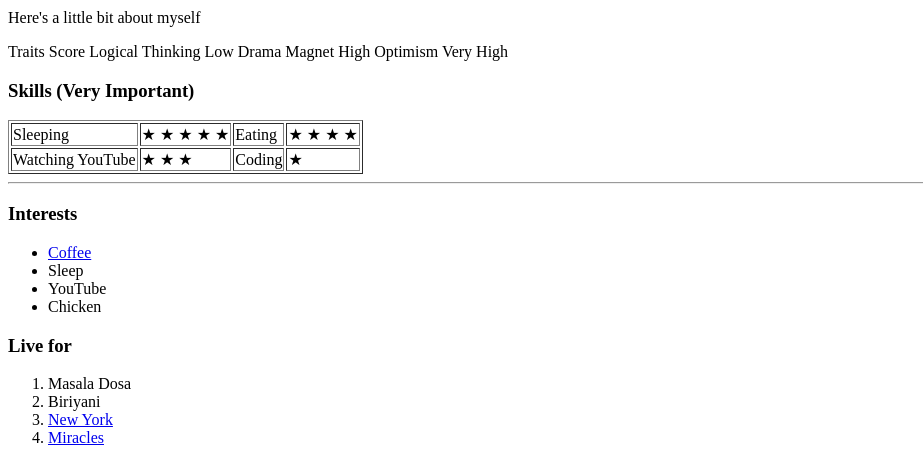
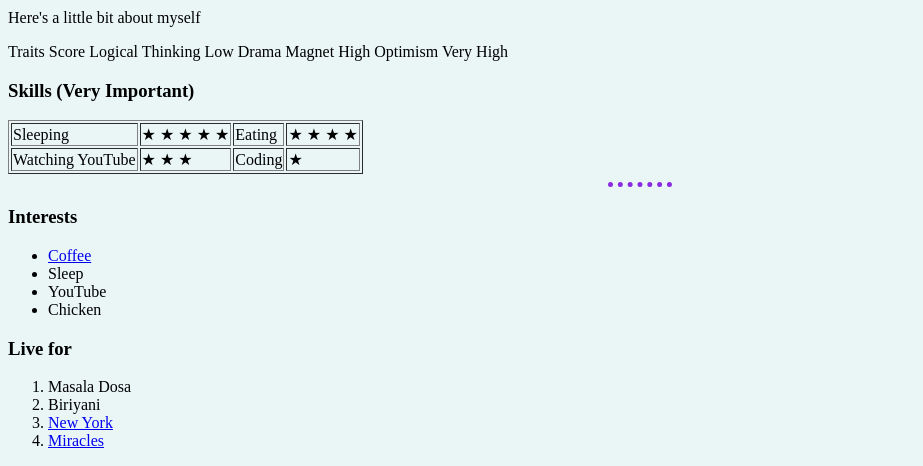
Before and after one commit to gayathrimadhu95/HTMLWebsite, a plain HTML site: page Index.html in a window 1280 px wide. Shown: the part 341-807 px from the top of the page, without its empty margins (0-923 px from the left). Drawn offline with Linux system fonts and the light colour scheme.

Commit message:
Update Index.html

```diff
--- a/Index.html
+++ b/Index.html
@@ -5,6 +5,20 @@
     <meta http-equiv="X-UA-Compatible" content="IE=edge">
     <meta name="viewport" content="width=device-width, initial-scale=1.0">
     <title>Gayathri's Site</title>
+    <style>
+
+        body{
+            background-color: #EAF6F6;
+        }
+        hr{
+
+            border-style:dotted none none;
+            border-color: blueviolet;
+            border-width: 5px;
+            height: 0px;
+            width: 5% ;
+        }
+    </style>
 </head>
 <body>
     <table cellspacing="10">
```
